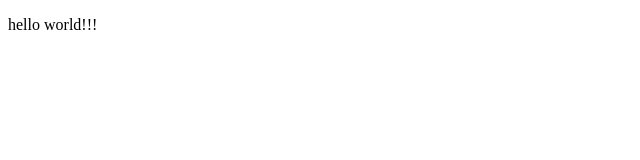
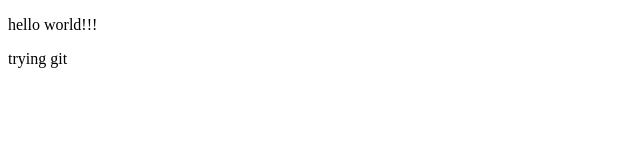
Before and after one commit to PouoyaK/test, a plain HTML site: page index.html in a window 1280 px wide. Shown: the full height of the page, 0-640 px from the left. Drawn offline with Linux system fonts and the light colour scheme.

Commit message:
trying git changes

```diff
--- a/index.html
+++ b/index.html
@@ -7,5 +7,6 @@
 </head>
 <body>
     <p>hello world!!!</p>
+    <p>trying git</p>
 </body>
 </html>
```
